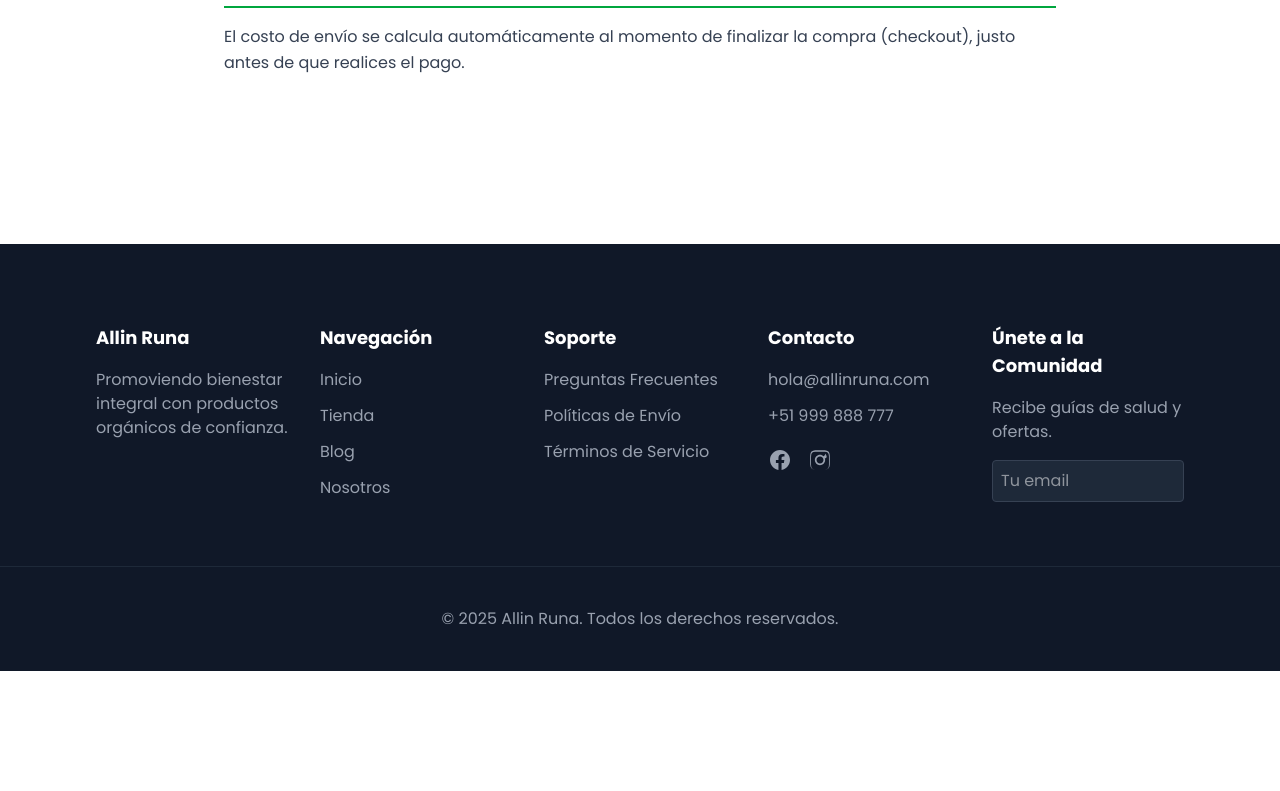
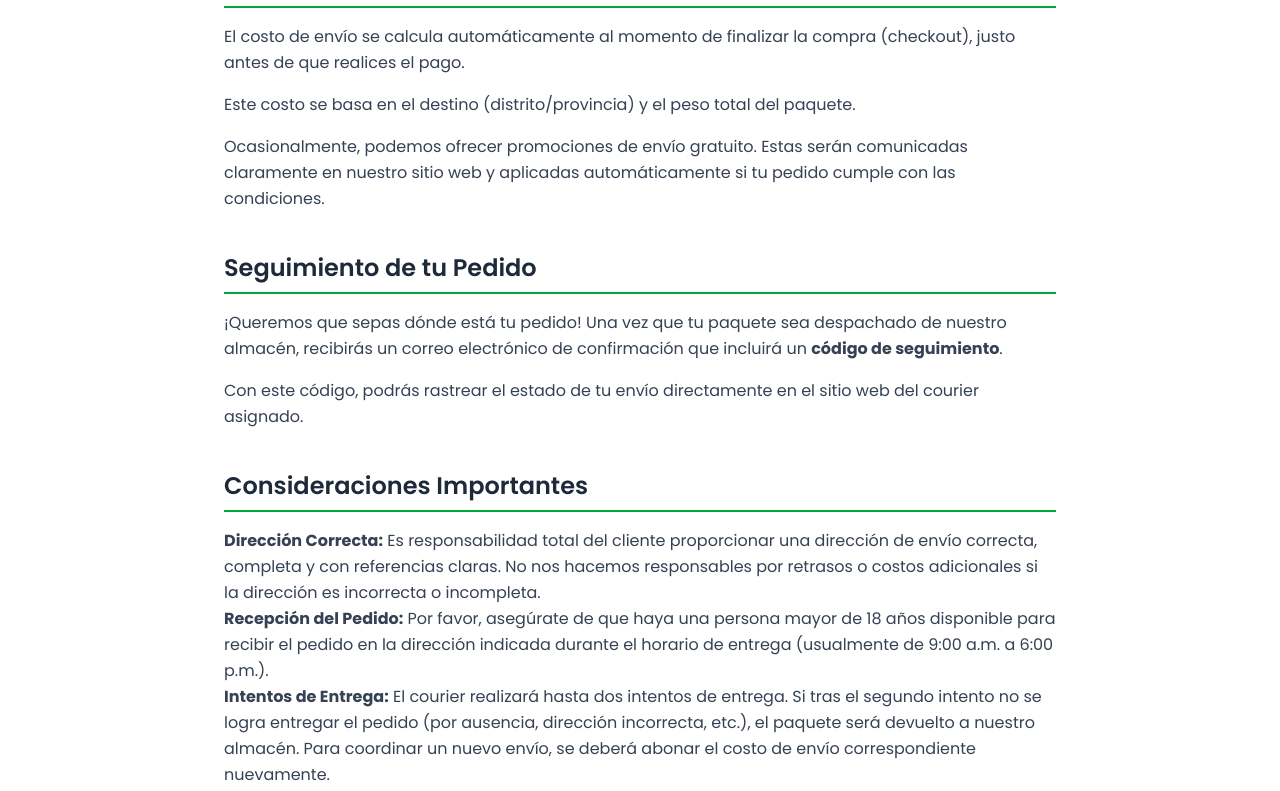
Before and after one commit to MarlonCS18/Allin-runa, a Next.js app in the folder allin-runa/: page /politicas-envio in a window 1280 px wide. Shown: the part 760-1551 px from the top of the page. Before the commit the page ends 1431 px from the top, so only its background shows below. Built offline with nearby package versions, Linux system fonts and the light colour scheme; no server answers.

Commit message:
crear componente PolicySection y completar contenido de políticas

```diff
--- a/allin-runa/app/politicas-envio/page.js
+++ b/allin-runa/app/politicas-envio/page.js
@@ -1,6 +1,21 @@
 // app/politicas-envio/page.js
+
 import React from 'react';
-import Link from 'next/link';
+import Link from 'next/link'; // Importamos Link por si queremos enlazar a otra parte
+
+// Componente reutilizable para las secciones de la política
+function PolicySection({ title, children }) {
+  return (
+    <section className="mb-10">
+      <h2 className="text-2xl font-semibold text-gray-800 mb-4 pb-2 border-b-2 border-green-600">
+        {title}
+      </h2>
+      <div className="space-y-4 text-gray-700 leading-relaxed">
+        {children}
+      </div>
+    </section>
+  );
+}
 
 export default function PoliticasEnvioPage() {
   return (
@@ -18,33 +33,66 @@
           </p>
         </div>
 
-        {/* Contenido sin abstraer */}
-        <div className="prose prose-lg max-w-none text-gray-700">
+        {/* Contenido de las Políticas */}
+        {/* Usamos 'prose' de Tailwind para dar formato bonito a <p>, <ul>, <li>
+          sin necesidad de añadir clases a cada uno.
+        */}
+        <div className="prose prose-lg max-w-none">
 
-          <section className="mb-10">
-            <h2 className="text-2xl font-semibold text-gray-800 mb-4 pb-2 border-b-2 border-green-600">
-              Tiempos de Procesamiento y Entrega
-            </h2>
-            <div className="space-y-4 leading-relaxed">
-              <p>Nos esforzamos por procesar todos los pedidos lo más rápido posible. Los pedidos realizados antes de las 12:00 p.m. (mediodía) suelen ser procesados el mismo día hábil.</p>
-              <p>Los tiempos de entrega estimados son los siguientes:</p>
-              <ul>
-                <li><strong>Lima Metropolitana:</strong> 24 a 48 horas hábiles.</li>
-                <li><strong>Provincias (Capitales):</strong> 3 a 5 días hábiles.</li>
-                <li><strong>Provincias (Zonas Alejadas):</strong> 5 a 7 días hábiles.</li>
-              </ul>
-              <p><strong>Importante:</strong> Los pedidos realizados durante fines de semana (sábado/domingo) o días feriados se procesarán el siguiente día hábil.</p>
-            </div>
-          </section>
+          <PolicySection title="Tiempos de Procesamiento y Entrega">
+            <p>
+              Nos esforzamos por procesar todos los pedidos lo más rápido posible. Los pedidos realizados antes de las 12:00 p.m. (mediodía) suelen ser procesados el mismo día hábil.
+            </p>
+            <p>
+              Los tiempos de entrega estimados son los siguientes:
+            </p>
+            <ul>
+              <li><strong>Lima Metropolitana:</strong> 24 a 48 horas hábiles.</li>
+              <li><strong>Provincias (Capitales):</strong> 3 a 5 días hábiles.</li>
+              <li><strong>Provincias (Zonas Alejadas):</strong> 5 a 7 días hábiles.</li>
+            </ul>
+            <p>
+              <strong>Importante:</strong> Los pedidos realizados durante fines de semana (sábado/domingo) o días feriados se procesarán el siguiente día hábil.
+            </p>
+          </PolicySection>
 
-          <section className="mb-10">
-            <h2 className="text-2xl font-semibold text-gray-800 mb-4 pb-2 border-b-2 border-green-600">
-              Costos de Envío
-            </h2>
-            <div className="space-y-4 leading-relaxed">
-              <p>El costo de envío se calcula automáticamente al momento de finalizar la compra (checkout), justo antes de que realices el pago.</p>
-            </div>
-          </section>
+          <PolicySection title="Costos de Envío">
+            <p>
+              El costo de envío se calcula automáticamente al momento de finalizar la compra (checkout), justo antes de que realices el pago.
+            </p>
+            <p>
+              Este costo se basa en el destino (distrito/provincia) y el peso total del paquete.
+            </p>
+            <p>
+              Ocasionalmente, podemos ofrecer promociones de envío gratuito. Estas serán comunicadas claramente en nuestro sitio web y aplicadas automáticamente si tu pedido cumple con las condiciones.
+            </p>
+          </PolicySection>
+
+          <PolicySection title="Seguimiento de tu Pedido">
+            <p>
+              ¡Queremos que sepas dónde está tu pedido! Una vez que tu paquete sea despachado de nuestro almacén, recibirás un correo electrónico de confirmación que incluirá un <strong>código de seguimiento</strong>.
+            </p>
+            <p>
+              Con este código, podrás rastrear el estado de tu envío directamente en el sitio web del courier asignado.
+            </p>
+          </PolicySection>
+
+          <PolicySection title="Consideraciones Importantes">
+            <ul>
+              <li>
+                <strong>Dirección Correcta:</strong> Es responsabilidad total del cliente proporcionar una dirección de envío correcta, completa y con referencias claras. No nos hacemos responsables por retrasos o costos adicionales si la dirección es incorrecta o incompleta.
+              </li>
+              <li>
+                <strong>Recepción del Pedido:</strong> Por favor, asegúrate de que haya una persona mayor de 18 años disponible para recibir el pedido en la dirección indicada durante el horario de entrega (usualmente de 9:00 a.m. a 6:00 p.m.).
+              </li>
+              <li>
+                <strong>Intentos de Entrega:</strong> El courier realizará hasta dos intentos de entrega. Si tras el segundo intento no se logra entregar el pedido (por ausencia, dirección incorrecta, etc.), el paquete será devuelto a nuestro almacén. Para coordinar un nuevo envío, se deberá abonar el costo de envío correspondiente nuevamente.
+              </li>
+              <li>
+                <strong>Paquetes Dañados:</strong> Si tu paquete llega visiblemente dañado, por favor no lo recibas y toma una foto. Contáctanos inmediatamente a través de <Link href="/contacto">nuestro formulario de contacto</Link> para solucionarlo.
+              </li>
+            </ul>
+          </PolicySection>
 
         </div>
       </div>
```
